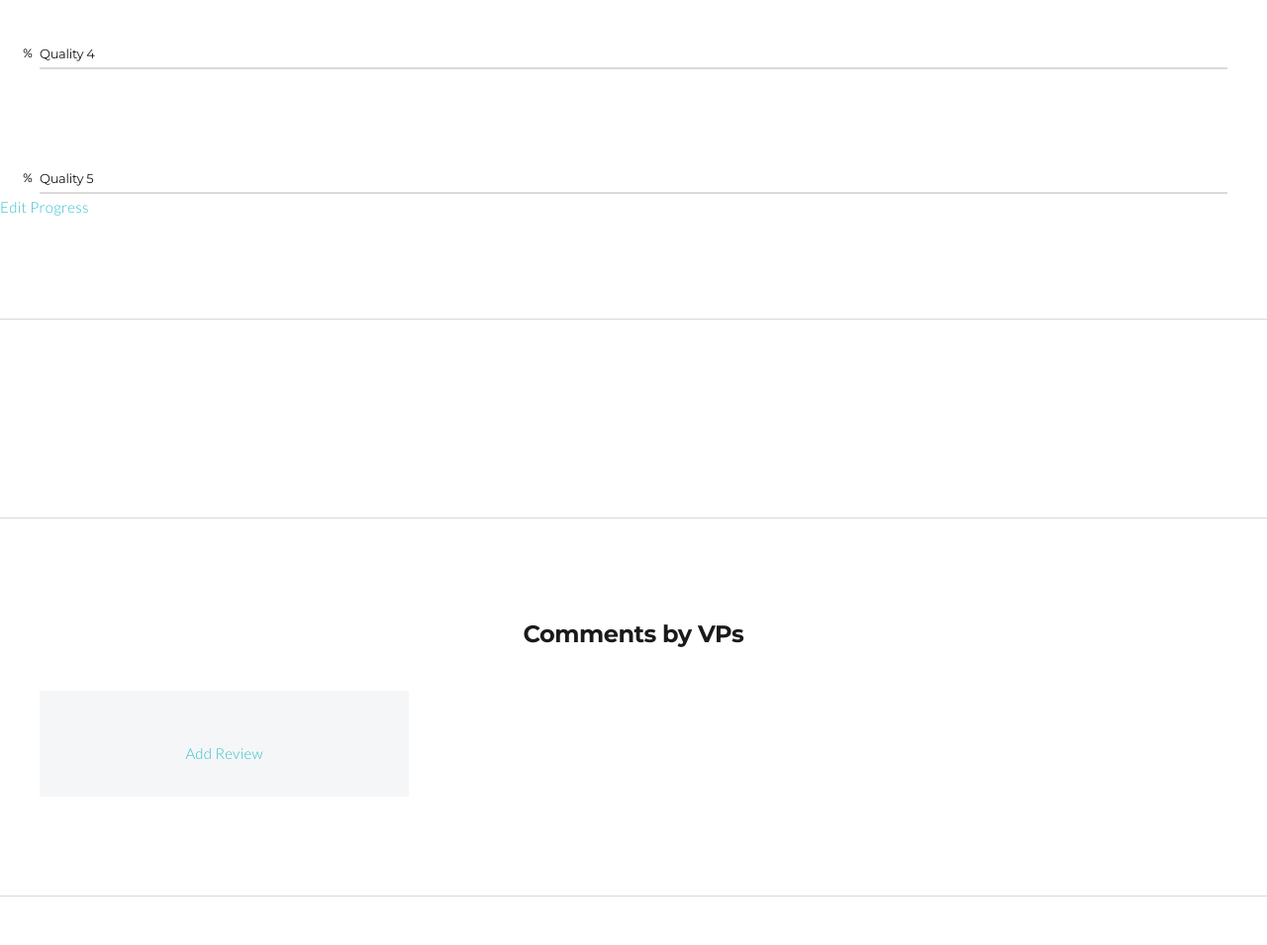
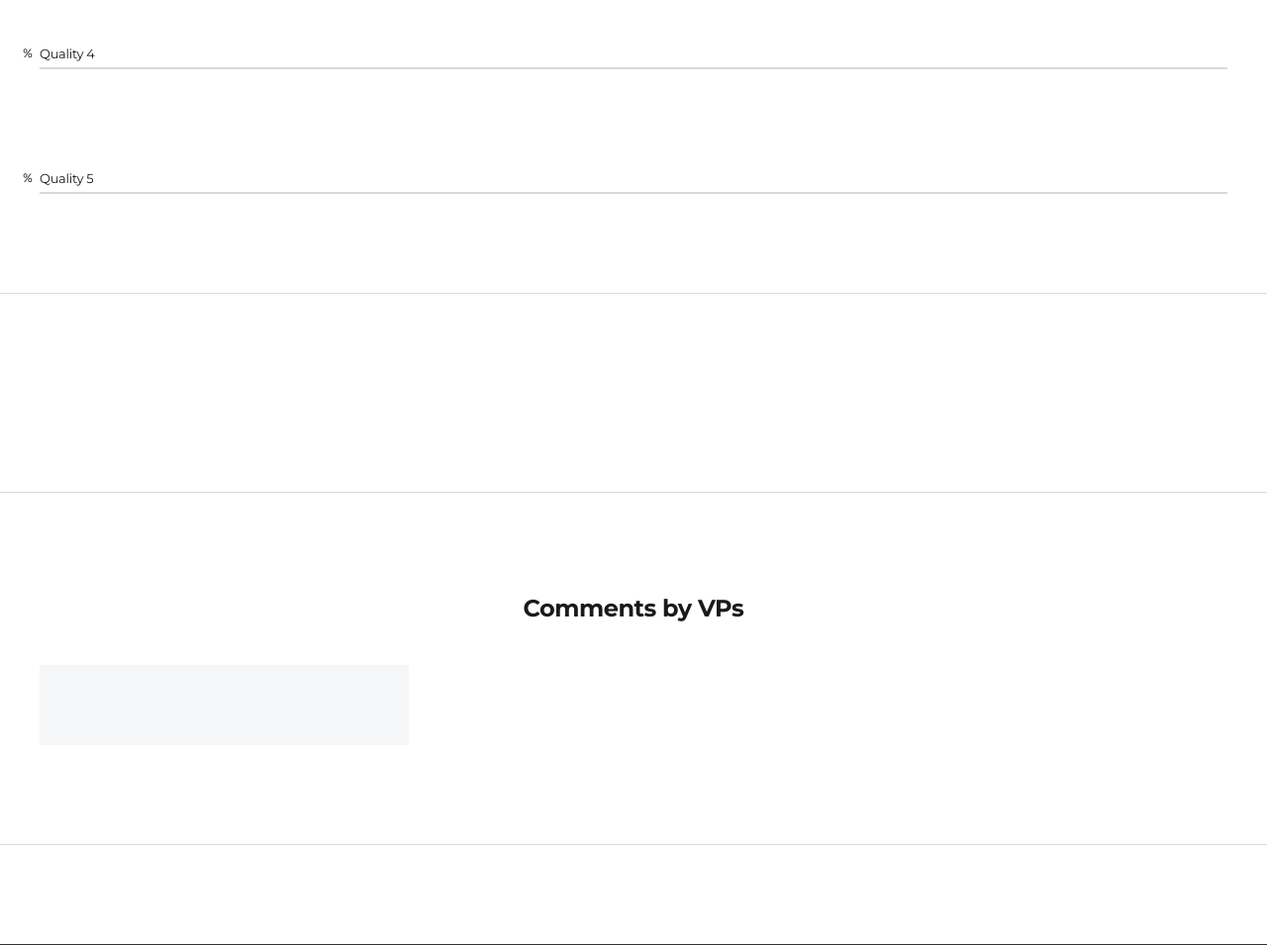
Before and after one commit to strawHatRobby/aiesecBackup, a Django app: page /accounts/ in a window 1280 px wide. Shown: the part 943-1898 px from the top of the page at 99% size. Run offline with Django 3.2, Linux system fonts and the light colour scheme; a user stored in the database is signed in; data that the repository does not hold is empty; some libraries are stand-ins or nearby versions; some web fonts are replaced.

Commit message:
"temporarily removed add review adn progress, will add em later"

```diff
--- a/templates/accounts/dashboard.html
+++ b/templates/accounts/dashboard.html
@@ -56,7 +56,7 @@
               </div>
 
           {% if perms.progress.add_progress %}
-          <a href="{% url 'progress:create_progress' %}" class="btn btn-primary">Edit Progress</a>
+          <!-- <a href="{% url 'progress:create_progress' %}" class="btn btn-primary">Edit Progress</a> -->
             {% endif %}
         </div>
     </div>
@@ -91,7 +91,7 @@
     <div class="testimonial-add">
 
       {% if perms.review.can_add_review %}
-      <a href="{% url 'review:create_review' %}" class="btn btn-primary">Add Review</a>
+      <!-- <a href="{% url 'review:create_review' %}" class="btn btn-primary">Add Review</a> -->
         {% endif %}
     </div>
 </div>
```
